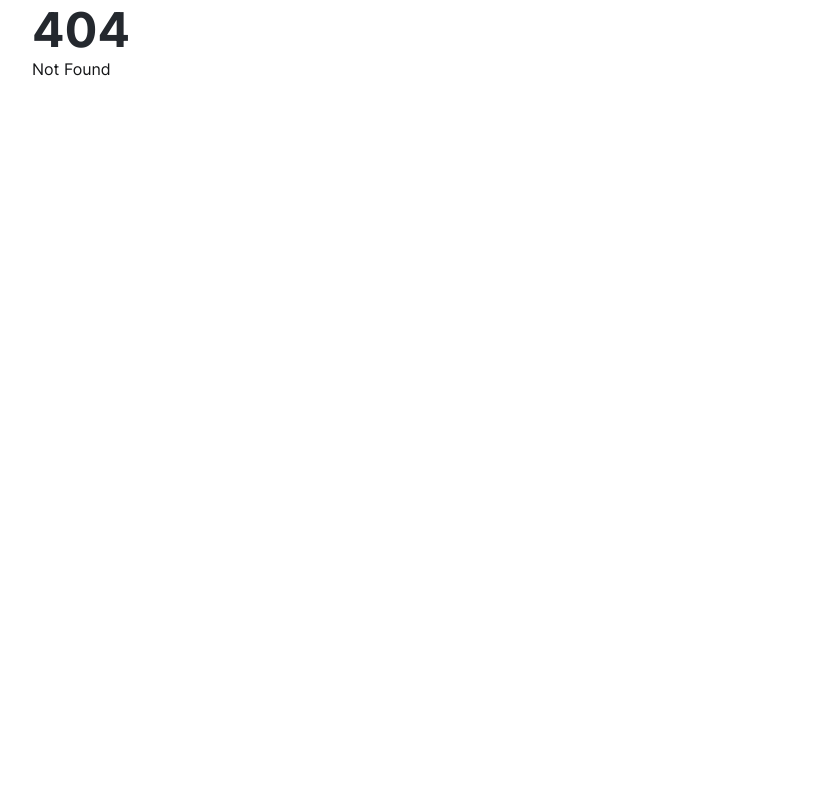
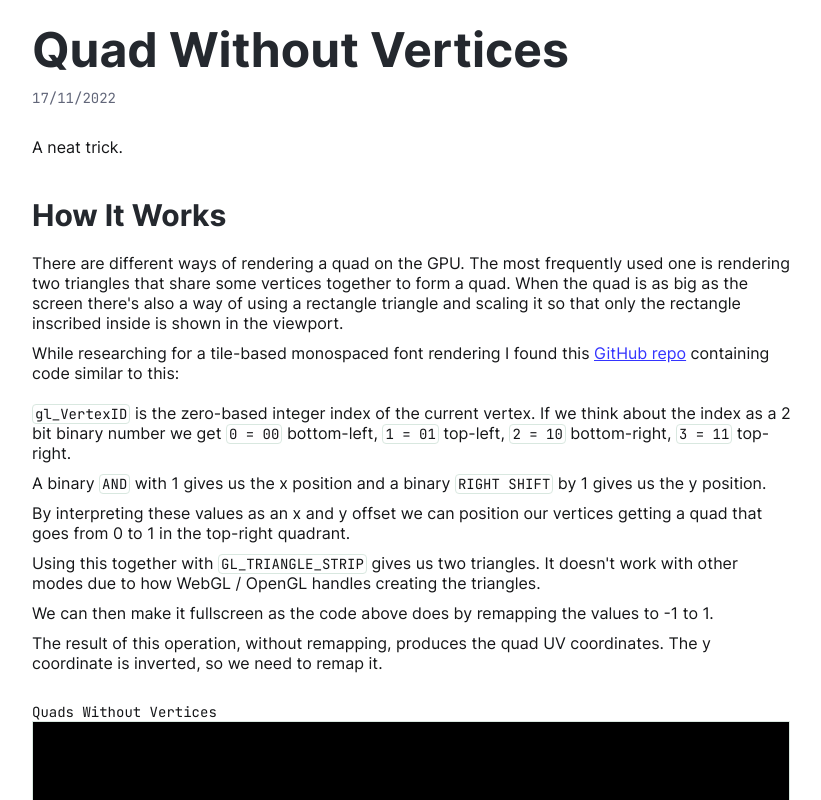
Before and after one commit to lorenzored98/lorenzored98.github.io, a SvelteKit app: page /quad-without-vertices in a window 1280 px wide. Before the commit this address had no page. Shown: the top 800 px of the page, without its empty margins (228-1049 px from the left). Built offline with nearby package versions, Linux system fonts and the light colour scheme.

Commit message:
quad without vertices

```diff
--- /dev/null
+++ b/src/routes/quad-without-vertices/+page.svelte
@@ -0,0 +1,117 @@
+<script>
+	import BlankLink from "$lib/BlankLink.svelte";
+	import Title from "$lib/Title.svelte";
+	import Subtitle from "$lib/Subtitle.svelte";
+	import Section from "$lib/Section.svelte";
+	import Main from "$lib/Main.svelte";
+	import Footer from "$lib/Footer.svelte";
+	import Seo from "$lib/Seo.svelte";
+	import QuadWithoutVertices from "./QuadWithoutVertices.svelte";
+</script>
+
+<Seo
+	title="Quad Without Vertices"
+	description="WebGL Quad without vertices trick"
+	keywords="Javascript, WebGL2, Gamedev, Shaders, GPU, Geometry, Instancing, Tricks, Triangle Strip"
+/>
+
+<Main>
+	<Section>
+		<Title timestamp={1668709650}>Quad Without Vertices</Title>
+		<p>A neat trick.</p>
+	</Section>
+
+	<Section>
+		<Subtitle id="how-it-works">How It Works</Subtitle>
+		<p>
+			There are different ways of rendering a quad on the GPU. The most
+			frequently used one is rendering two triangles that share some
+			vertices together to form a quad. When the quad is as big as the
+			screen there's also a way of using a rectangle triangle and scaling
+			it so that only the rectangle inscribed inside is shown in the
+			viewport.
+		</p>
+		<p>
+			While researching for a tile-based monospaced font rendering I found
+			this <BlankLink href="https://github.com/cmuratori/refterm"
+				>GitHub repo</BlankLink
+			> containing code similar to this:
+		</p>
+
+		<code
+			data-lang="hlsl"
+			data-code={`
+vec2 pos = vec2(
+	2.0 * (float(gl_VertexID & 1) - 0.5),
+	-(float(gl_VertexID >> 1) - 0.5) * 2.0
+);
+			`}
+		/>
+
+		<code
+			data-lang="js"
+			data-code={`
+gl.drawArrays(gl.TRIANGLE_STRIP, 0, 4);
+		`}
+		/>
+
+		<p />
+		<p>
+			<var>gl_VertexID</var> is the zero-based integer index of the
+			current vertex. If we think about the index as a 2 bit binary number
+			we get
+			<var>0 = 00</var> bottom-left, <var>1 = 01</var> top-left,
+			<var>2 = 10</var>
+			bottom-right,
+			<var>3 = 11</var> top-right.
+		</p>
+
+		<p>
+			A binary <var>AND</var> with 1 gives us the x position and a binary
+			<var>RIGHT SHIFT</var> by 1 gives us the y position.
+		</p>
+
+		<code
+			data-lang="text"
+			data-code={`
+2---3    0 = 00  |  00 & 01 = 0 (x)  |  00 >> 1 = 0 (y)
+|\\  |    1 = 01  |  01 & 01 = 1 (x)  |  01 >> 1 = 0 (y)
+| \\ |    2 = 10  |  10 & 01 = 0 (x)  |  10 >> 1 = 1 (y)
+0---1    3 = 11  |  11 & 01 = 1 (x)  |  11 >> 1 = 1 (y)
+	`}
+		/>
+
+		<p>
+			By interpreting these values as an x and y offset we can position
+			our vertices getting a quad that goes from 0 to 1 in the top-right
+			quadrant.
+		</p>
+
+		<p>
+			Using this together with <var>GL_TRIANGLE_STRIP</var> gives us two triangles.
+			It doesn't work with other modes due to how WebGL / OpenGL handles creating
+			the triangles.
+		</p>
+
+		<p>
+			We can then make it fullscreen as the code above does by remapping
+			the values to -1 to 1.
+		</p>
+
+		<p>
+			The result of this operation, without remapping, produces the quad
+			UV coordinates. The y coordinate is inverted, so we need to remap
+			it.
+		</p>
+
+		<code
+			data-lang="hlsl"
+			data-code={`
+vec2 uv = vec2(float(gl_VertexID & 1), 1.0 - float(gl_VertexID >> 1));
+		`}
+		/>
+		<QuadWithoutVertices />
+	</Section>
+</Main>
+
+<Footer />
--- /dev/null
+++ b/src/routes/quad-without-vertices/QuadWithoutVertices.svelte
@@ -0,0 +1,91 @@
+<script>
+	import { onMount } from "svelte";
+	import DemoContainer from "$lib/DemoContainer.svelte";
+	import { createShader, createProgram } from "$utils/gl";
+	import vs from "./shader.vert?raw";
+	import fs from "./shader.frag?raw";
+
+	const aspect = 1;
+	let canvas;
+	let gl;
+	let w = 0;
+	let h = 0;
+	let dpr = 1;
+
+	let vao;
+	let program;
+
+	let time;
+	let uTimeLoc;
+
+	onMount(() => {
+		gl = canvas.getContext("webgl2");
+
+		if (!gl) return;
+
+		function resize() {
+			dpr = Math.min(window.devicePixelRatio, 2);
+
+			if (canvas.clientWidth * dpr === w) {
+				return;
+			}
+
+			w = canvas.clientWidth;
+			h = Math.floor(w * aspect);
+
+			canvas.style.width = w + "px";
+			canvas.style.height = h + "px";
+
+			w *= dpr;
+			h *= dpr;
+			canvas.width = w;
+			canvas.height = h;
+		}
+
+		window.addEventListener("resize", resize, { passive: true });
+
+		resize();
+		setup();
+		render();
+
+		return () => {
+			window.removeEventListener("resize", resize);
+		};
+	});
+
+	function setup() {
+		const vert = createShader(gl, gl.VERTEX_SHADER, vs);
+		const frag = createShader(gl, gl.FRAGMENT_SHADER, fs);
+		program = createProgram(gl, { vert, frag });
+
+		uTimeLoc = gl.getUniformLocation(program, "uTime");
+
+		vao = gl.createVertexArray();
+	}
+
+	function render(t = 0) {
+		time = t * 0.001;
+		gl.viewport(0, 0, w, h);
+		gl.clearColor(0.0, 0.0, 0.0, 1.0);
+		gl.clear(gl.COLOR_BUFFER_BIT);
+
+		gl.useProgram(program);
+		gl.bindVertexArray(vao);
+
+		gl.uniform1f(uTimeLoc, time);
+
+		gl.drawArrays(gl.TRIANGLE_STRIP, 0, 4);
+
+		window.requestAnimationFrame(render);
+	}
+</script>
+
+<DemoContainer caption="Quads Without Vertices">
+	<canvas bind:this={canvas} slot="canvas" />
+</DemoContainer>
+
+<style>
+	canvas {
+		pointer-events: none;
+	}
+</style>
```
Also changed, not shown: src/routes/+page.svelte (+8 -0 lines), src/routes/quad-without-vertices/shader.frag (added), src/routes/quad-without-vertices/shader.vert (added).
